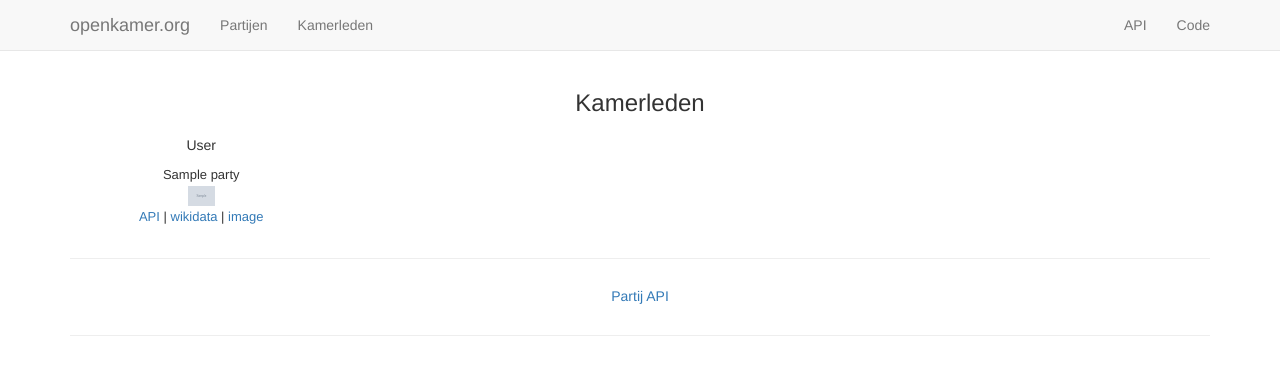
After one commit to openkamer/openkamer, a Django app: template website/templates/parliament/members.html in a window 1280 px wide. The commit adds this page. Shown: the top 375 px of the page. Run offline with Django 3.2, Linux system fonts and the light colour scheme; the template is opened without the code that fills it: most values are stand-ins (such as "Sample title", 1, 10 or a date in 2020); grey boxes marked "Sample" are stand-in pictures; some libraries are stand-ins or nearby versions.

Commit message:
Create parliament members view and template

```diff
--- a/parliament/api.py
+++ b/parliament/api.py
@@ -10,9 +10,11 @@ class ParliamentSerializer(serializers.HyperlinkedModelSerializer):
 
 
 class ParliamentMemberSerializer(serializers.HyperlinkedModelSerializer):
+    party = serializers.HyperlinkedRelatedField(queryset=PoliticalParty.objects.all(), view_name='politicalparty-detail')
+
     class Meta:
         model = ParliamentMember
-        fields = ('id', 'person', 'parliament', 'joined', 'left')
+        fields = ('id', 'person', 'party', 'parliament', 'joined', 'left')
 
 
 class PoliticalPartySerializer(serializers.HyperlinkedModelSerializer):
--- a/person/models.py
+++ b/person/models.py
@@ -13,6 +13,10 @@ class Person(models.Model):
     wikimedia_image_url = models.URLField(blank=True)
 
     def __str__(self):
+        return self.get_full_name()
+
+    @property
+    def fullname(self):
         return self.get_full_name()
 
     def get_full_name(self):
--- a/website/static/css/custom.css
+++ b/website/static/css/custom.css
@@ -16,3 +16,19 @@ body {
   max-width: 100px;
   max-height: 50px;
 }
+
+.party-logo-small {
+  max-width: 100px;
+  max-height: 20px;
+}
+
+.party-member-column {
+  padding: 2px;
+  overflow: hidden;
+  height: 8em;
+}
+
+.person-image-small {
+  max-width: 100px;
+  max-height: 50px;
+}
--- /dev/null
+++ b/website/templates/parliament/members.html
@@ -0,0 +1,46 @@
+{% extends "website/base.html" %}
+
+{% load bootstrap3 %}
+{% block content %}
+
+<div class="row">
+  <div class="col-lg-12">
+    <div align="center"><h3>Kamerleden</h3></div>
+  </div>
+</div>
+
+<div class="row">
+{% for member in members %}
+  <div class="col-sm-3 party-member-column" align="center">
+
+    <p>
+      <h5>{{ member.person.fullname }}</h5>
+      <font size="2">{{ member.party.name }} <br/>
+      {% if member.party.wikimedia_logo_url %}
+        <img class='party-logo-small' src="{{ member.party.wikimedia_logo_url }}"> <br/>
+      {% endif %}
+        <a href="/api/parliamentmember/{{ member.id }}/">API</a>
+      {% if member.person.wikidata_id %}
+        | <a href="https://www.wikidata.org/wiki/{{ member.person.wikidata_id }}">wikidata</a>
+      {% endif %}
+      {% if member.person.wikimedia_image_url %}
+        | <a href="{{ member.person.wikimedia_image_url }}">image</a>
+      {% endif %}
+      </font>
+    </p>
+
+  </div>
+{% endfor %}
+</div>
+
+<hr/>
+
+<div class="row">
+  <div class="col-lg-12">
+    <div align="center"><h5><a href="/api/party/">Partij API</a></h5></div>
+  </div>
+</div>
+
+<hr/>
+
+{% endblock %}
--- a/website/templates/parliament/parties.html
+++ b/website/templates/parliament/parties.html
@@ -16,7 +16,7 @@
       <h4>{{ party.name_short }}</h4>
       <font size="2">{{ party.name }}
       {% if party.founded %}
-        </br>{{ party.founded }}
+        <br/>{{ party.founded }}
       {% endif %}
       </font>
     </p>
@@ -34,7 +34,7 @@
     {% if party.official_website_url %}
       <a href="{{ party.official_website_url }}">website</a> |
     {% endif %}
-    <a href="https://www.wikidata.org/wiki/{{ party.wikidata_id }}">wikidata</a> </br>
+    <a href="https://www.wikidata.org/wiki/{{ party.wikidata_id }}">wikidata</a> <br/>
     <a href="/api/party/{{ party.id }}/">API</a>
     </font></p>
   </div>
--- a/website/templates/website/base.html
+++ b/website/templates/website/base.html
@@ -46,6 +46,10 @@
             <a href="/parties/">Partijen</a>
           </li>
 
+          <li>
+            <a href="/parliamentmembers/">Kamerleden</a>
+          </li>
+
         </ul>
 
         <ul class="nav navbar-nav navbar-right">
--- a/website/urls.py
+++ b/website/urls.py
@@ -2,7 +2,7 @@ from django.conf.urls import patterns, include, url
 from django.contrib import admin
 
 from person.views import PersonsView
-from parliament.views import PartiesView
+from parliament.views import PartiesView, ParliamentMembersView
 
 from website.views import HomeView
 from website.views import BillsView
@@ -13,6 +13,7 @@ urlpatterns = [
     url(r'^$', HomeView.as_view()),
     url(r'^persons/', PersonsView.as_view()),
     url(r'^parties/', PartiesView.as_view()),
+    url(r'^parliamentmembers/', ParliamentMembersView.as_view()),
     url(r'^bills/', BillsView.as_view()),
     url(r'^api/', include(website.api)),
     url(r'^admin/', include(admin.site.urls)),
```
Also changed, not shown: parliament/models.py (+8 -1 lines), parliament/views.py (+11 -1 lines), website/templates/website/members.html (deleted, +0 -23 lines).
